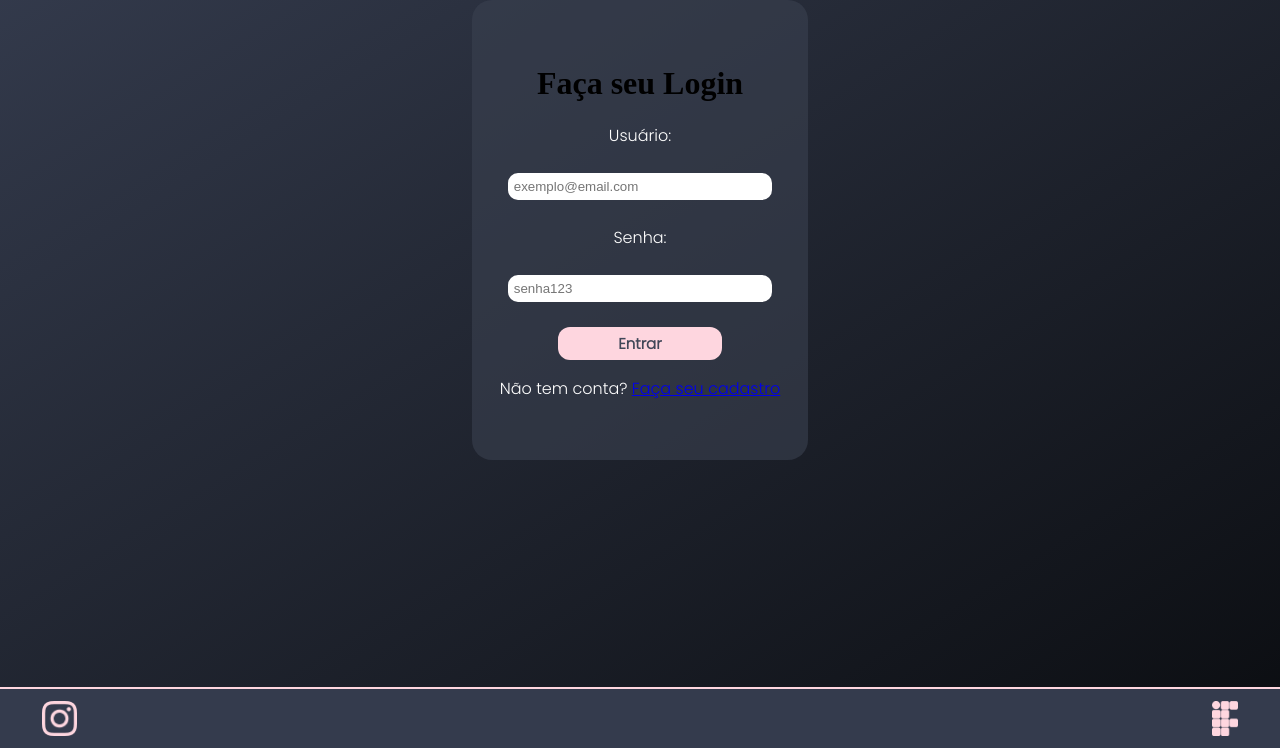
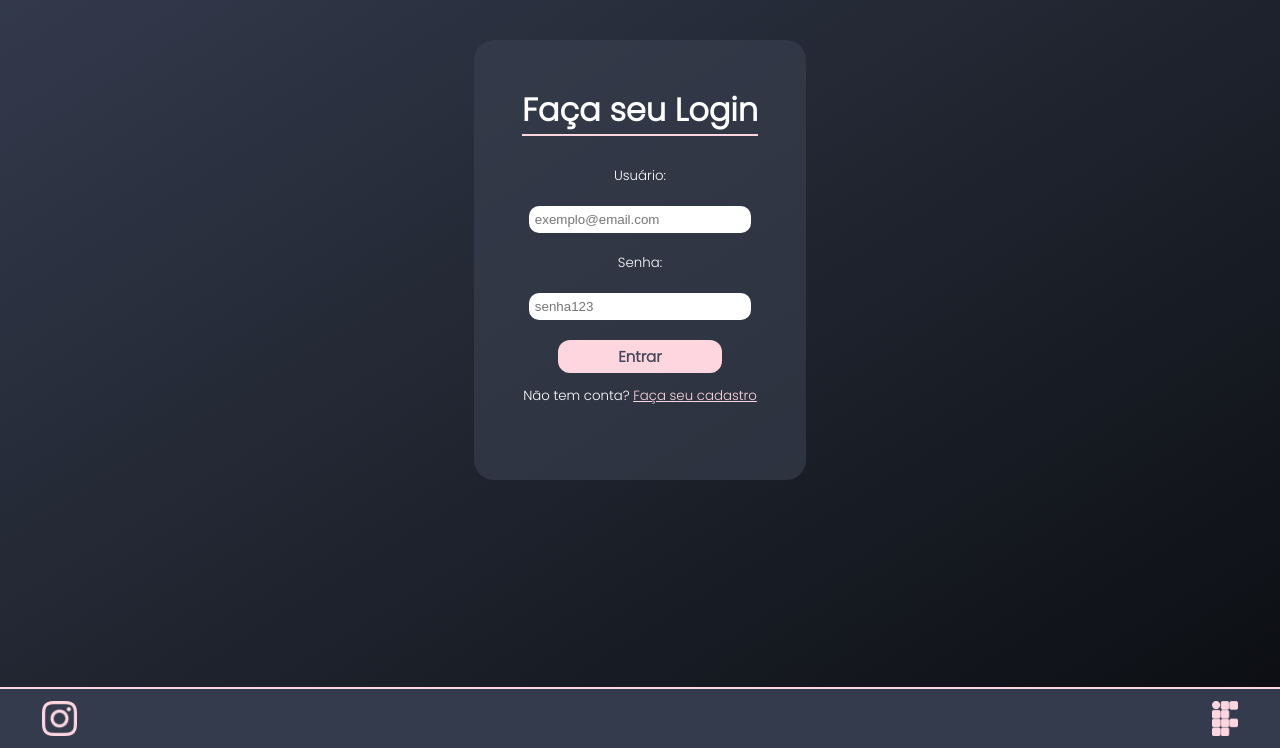
Before and after one commit to Marialaura-bs/Sistema-Ada, a Flask app: page /login in a window 1280 px wide. Shown: the part 52-800 px from the top of the page. Run offline with Flask 3, Linux system fonts and the light colour scheme.

Commit message:
tela de login

```diff
--- a/static/css/style.css
+++ b/static/css/style.css
@@ -173,6 +173,7 @@ footer {
     justify-content: center;
     align-items: center;
     display: flex;
+    margin-top: 40px;
 }
 
 .form{
@@ -182,8 +183,8 @@ footer {
     justify-content: center;
     align-items: center;
     width: 25%;
-    height: 420px;
-    padding: 20px 8px; /* Espaçamento interno (topo e baixo, esquerda e direita) */
+    height: 400px;
+    padding: 20px 6px; /* Espaçamento interno (topo e baixo, esquerda e direita) */
     flex-direction: column;
 }
 
@@ -193,7 +194,12 @@ footer {
     font-style: normal;
     font-weight: 700;
     border-bottom: 2px solid #FED6DF;
-    padding-bottom: 7px;
+    margin-top: -15px;
+    margin-bottom: 30px;
+}
+
+.fonte_form p a{
+    color: #FED6DF;
 }
 
 .fonte_form{
@@ -205,6 +211,7 @@ footer {
     justify-content: center;
     align-items: center;
     flex-direction: column;
+    font-size: smaller;
 }
 
 .botao{
@@ -227,6 +234,7 @@ input{
     border-radius: 10px;
     border: none;
 }
+
 
 /*GERAL-ROTAS*/
 .titulogeral{
--- a/templates/login.html
+++ b/templates/login.html
@@ -11,7 +11,7 @@
 {% endif %}
 <div class='form_geral'>
     <form class="form" action="{{url_for('rede_de_apoio')}}" method="post">
-        <h1 class="titulo-form">Faça seu Login</h1>
+        <h1 class="titulo_form">Faça seu Login</h1>
 
         <div class="fonte_form">
             <label for="">Usuário:</label><br/>
@@ -23,7 +23,6 @@
             <button class="botao" type="submit">Entrar</button>
             <p>Não tem conta? <a href="{{url_for('cadastro')}}">Faça seu cadastro</a></p>
         </div>
-
     </form>
 </div>
 {%endblock%}
```
